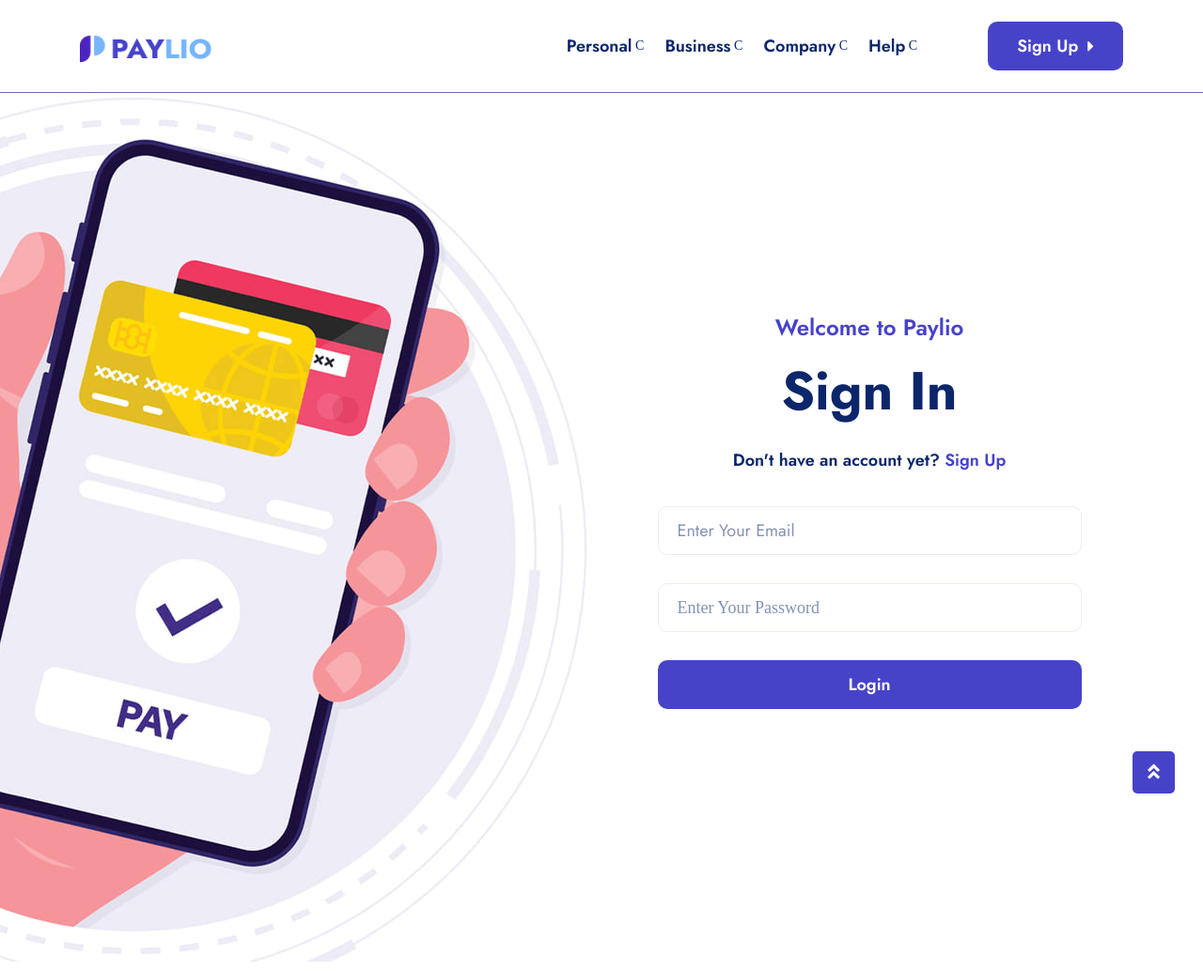
After one commit to ColinAdo/cashtech, a Django app: page /user/signin/ in a window 1280 px wide. The commit adds this page. Shown: the whole page at 94% size. Run offline with Django 4.2, Linux system fonts and the light colour scheme; some libraries are stand-ins or nearby versions; some web fonts are replaced.

Commit message:
Add sign-in and sign-out

```diff
--- /dev/null
+++ b/templates/userauths/sign-in.html
@@ -0,0 +1,53 @@
+
+
+{% extends 'partials/base.html' %}
+{% load static %}
+{% block content %}
+      <!-- Login Reg start -->
+      <section class="login-reg">
+        <div class="overlay pt-120">
+            <div class="container">
+                <div class="row align-items-center justify-content-center">
+                    <div class="col-xl-6 order-xl-0 order-1">
+                        <div class="sec-img d-rtl">
+                            <img src="{% static 'assets/images/login-reg-bg.png' %}" class="max-un" alt="image">
+                        </div>
+                    </div>
+                    <div class="col-xl-5">
+                        <div class="section-text text-center">
+                            <h5 class="sub-title">Welcome to Paylio</h5>
+                            <h2 class="title">Sign In</h2>
+                            <p class="dont-acc">Don't have an account yet? <a href="{% url 'signup' %}">Sign Up</a></p>
+                            <!-- <div class="reg-google">
+                                <a href="javascript:void(0)"><i class="fab fa-google"></i>Sign up with Google</a>
+                            </div>
+                            <span class="or">Or Continue With</span> -->
+                        </div>
+
+                        {% if messages %}
+                            {% for message in messages %}
+                                <strong>{{ message }}</strong>
+                            {% endfor %}
+                        {% endif %}
+
+                        <form method="POST">
+                            {% csrf_token %}
+                            <div class="row">
+                                <div class="col-12">
+                                    <div class="single-input">
+                                        <input type="text" required name="email" id="logemail" placeholder="Enter Your Email">
+                                    </div>
+                                    <div class="single-input">
+                                        <input type="password" required name="password" id="logemail" placeholder="Enter Your Password">
+                                    </div>
+                                    <button class="cmn-btn w-100" type="submit">Login</button>
+                                </div>
+                            </div>
+                        </form>
+                    </div>
+                </div>
+            </div>
+        </div>
+    </section>
+    <!-- Login Reg end -->
+ {% endblock content %}
--- a/templates/userauths/sign-up.html
+++ b/templates/userauths/sign-up.html
@@ -15,7 +15,7 @@
                         <div class="section-text text-center">
                             <h5 class="sub-title">Account</h5>
                             <h2 class="title">Welcome to CashTech</h2>
-                            {% comment %} <p class="dont-acc">Already have an account? <a href="{% url 'signin' %}">Login</a></p> {% endcomment %}
+                            <p class="dont-acc">Already have an account? <a href="{% url 'signin' %}">Login</a></p>
 
                         </div>
                         <form method="POST">
--- a/userauths/urls.py
+++ b/userauths/urls.py
@@ -4,4 +4,6 @@
 
 urlpatterns = [
     path('signup/', views.signup, name='signup'),
+    path('signin/', views.signin, name='signin'),
+    path('signout/', views.signout, name='signout'),
 ]
--- a/userauths/views.py
+++ b/userauths/views.py
@@ -3,6 +3,7 @@
 from django.contrib import messages
 
 from .forms import SignupForm
+from .models import User
 
 def signup(request):
     template = 'userauths/sign-up.html'
@@ -33,3 +34,30 @@
         'form': form,
     }
     return render(request, template, context)
+
+def signin(request):
+    template = 'userauths/sign-in.html'
+
+    if request.method == 'POST':
+        email = request.POST['email']
+        password = request.POST['password']
+
+        try:
+            user = User.objects.get(email=email)
+            user = authenticate(request, email=email, password=password)
+
+            if user is not None:
+                login(request, user)
+                messages.success(request,'you have logged in successfully')
+                return redirect('index')
+            else:
+                messages.warning(request, 'Incorrect email or password')
+        except:
+            messages.warning(request, 'User does not exist')
+
+    return render(request, template)
+
+def signout(request):
+    logout(request)
+    messages.info(request, 'Logged out!')
+    return redirect('signin')
```
Also changed, not shown: templates/core/index.html (+8 -0 lines).
